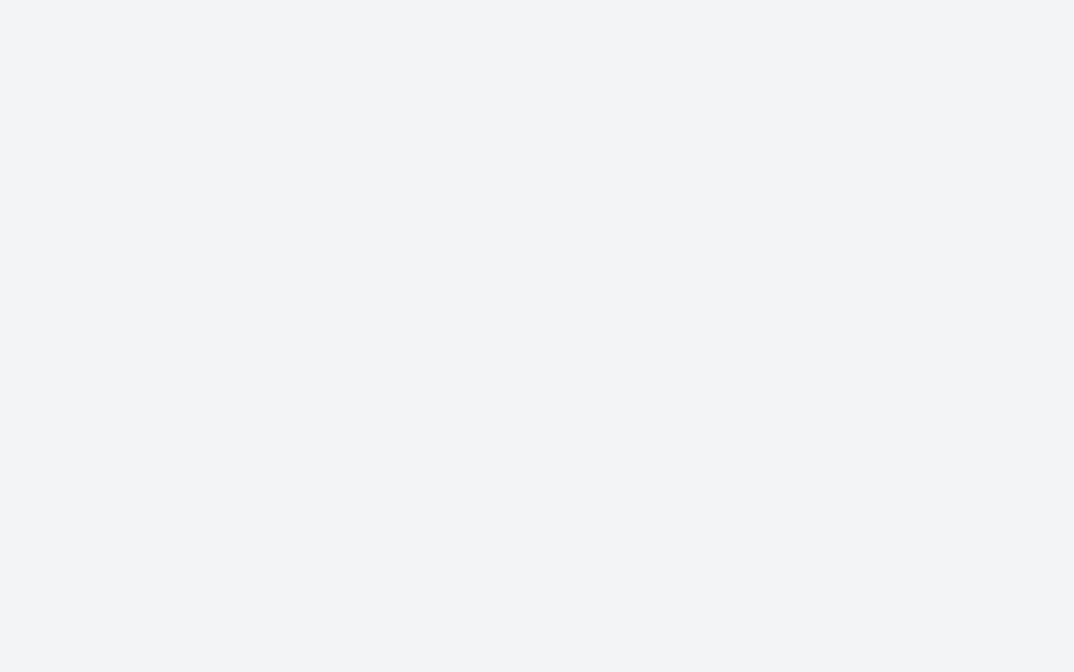
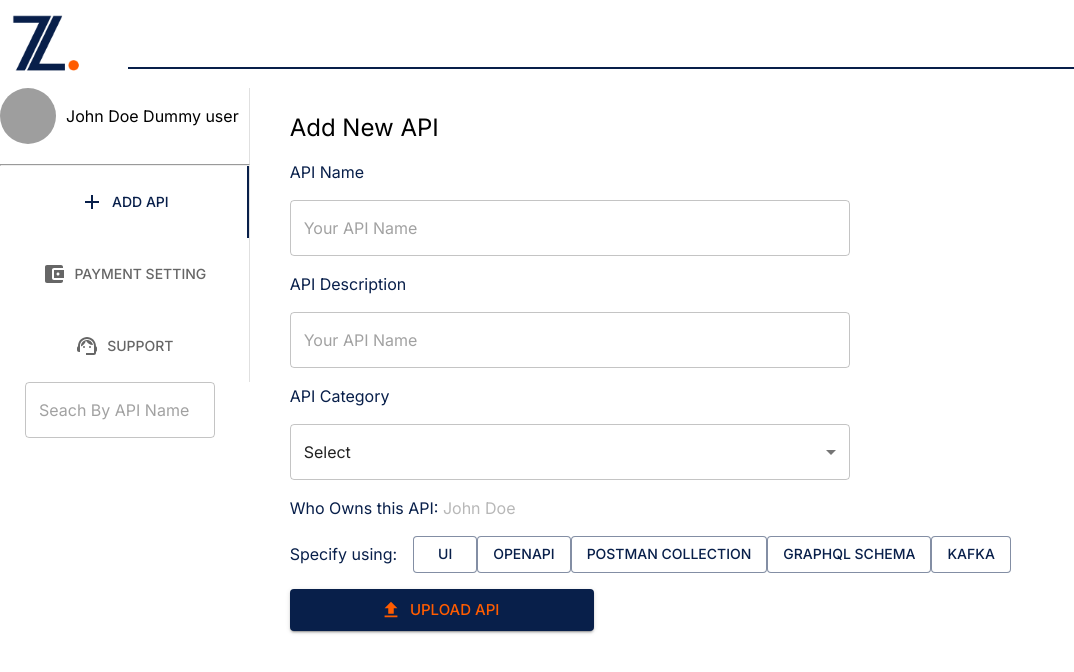
Before and after one commit to Zummit-Africa-Inc/Zapi-FE, a React (Vite) app: page /api in a window 1280 px wide. Before the commit this address had no page. Shown: the top 672 px of the page, without its empty margins (0-1074 px from the left). Built offline with nearby package versions, Linux system fonts and the light colour scheme; grey boxes are pictures that could not be loaded.

Commit message:
Add API form created, Sidebar created, requires modification

```diff
--- a/src/App.tsx
+++ b/src/App.tsx
@@ -2,7 +2,7 @@ import React from "react";
 import { Routes, Route } from "react-router-dom";
 import { ThemeProvider } from "@mui/material";
 
-import { Home, Login, Signup, UserProfile, ForgotPassword, Otp } from "./pages";
+import { Home, Login, Signup, UserProfile, ForgotPassword, Otp, APIPage } from "./pages";
 import { theme } from "./theme";
 
 const App:React.FC = () => {
@@ -18,6 +18,7 @@ const App:React.FC = () => {
 
           <Route path="/signup" element={<Signup />} />
           <Route path="/user/:id" element={<UserProfile />} />
+          <Route path="/api" element={<APIPage />} />
         </Routes>
       </div>
     </ThemeProvider>
--- /dev/null
+++ b/src/components/AddApi.tsx
@@ -0,0 +1,81 @@
+import React from 'react'
+import { makeStyles } from "@mui/styles";
+import FileUploadIcon from '@mui/icons-material/FileUpload';
+import { Stack, TextField, Select, MenuItem, InputLabel, Typography, Box, Button } from "@mui/material";
+
+const AddApi: React.FC = () => {
+  const classes = useStyles();
+  return (
+    <div className={classes.main}>
+      <form>
+        <Stack spacing={2} mx={2}>
+        <Typography variant="h5">Add New API</Typography>
+          <Typography className={classes.label}>API Name</Typography>
+          <TextField
+          required
+          id=""
+            placeholder="Your API Name"
+            className={classes.inputWidth}
+          />
+          <Typography className={classes.label}>API Description</Typography>
+          <TextField
+          required
+          id=""
+            placeholder="Your API Name"
+            className={classes.inputWidth}
+          />
+          <Typography className={classes.label}>API Category</Typography>
+      <Select
+				name="category"
+        defaultValue="category"
+        className={classes.inputWidth}
+        >
+          <MenuItem value="category" style={{ pointerEvents: "none" }}>
+												Select
+											</MenuItem>
+          <MenuItem value="business">Business</MenuItem>
+            <MenuItem value="travel">Travel</MenuItem>
+          </Select>
+          <Typography className={classes.label}>Who Owns this API: <span className={classes.grey}>John Doe</span></Typography>
+          <Stack direction="row" alignItems="center" spacing={2}>
+
+            <Typography className={classes.label}>Specify using:</Typography>
+                    <Box sx={{ display: 'flex', flexDirection: 'row' }}>
+                            <Button variant="outlined" className={classes.space}>UI</Button>
+                            <Button variant="outlined">OpenAPI</Button>
+                            <Button variant="outlined">Postman Collection</Button>
+                            <Button variant="outlined">GraphQL Schema</Button>
+                            <Button variant="outlined">Kafka</Button>
+                    </Box>
+          </Stack>
+          <Button variant="contained" size="large" startIcon={<FileUploadIcon />} className={classes.button}>
+  Upload API
+</Button>
+        </Stack>
+
+          </form>
+    </div>
+  )
+}
+const useStyles = makeStyles({
+  main: {
+    backgroundColor: "#fff",
+    height: "100%",
+  },
+  label: {
+    color: "#081F4A",
+  },
+  inputWidth: {
+    width: "70vh",
+  },
+  button: {
+    width: "38vh",
+  },
+  grey: {
+    color: "#B8B8B8",
+  },
+  space: {
+    marginRight: "10px"
+  }
+})
+export default AddApi
--- /dev/null
+++ b/src/components/ApiPageSidebar.tsx
@@ -0,0 +1,107 @@
+import React, { useState } from "react";
+import {Link} from 'react-router-dom'
+import { makeStyles } from "@mui/styles";
+import AddIcon from '@mui/icons-material/Add';
+import { Stack, Typography, Avatar, TextField, Tabs, Tab, Box } from "@mui/material";
+import AccountBalanceWalletIcon from '@mui/icons-material/AccountBalanceWallet';
+import SupportAgentIcon from '@mui/icons-material/SupportAgent';
+
+interface TabPanelProps {
+  children?: React.ReactNode;
+  index: number;
+  value: number;
+}
+type Props = {
+  addApi: string,
+};
+function TabPanel(props: TabPanelProps) {
+  const { children, value, index, ...other } = props;
+
+  return (
+    <div
+      role="tabpanel"
+      hidden={value !== index}
+      id={`vertical-tabpanel-${index}`}
+      aria-labelledby={`vertical-tab-${index}`}
+      {...other}
+    >
+      {value === index && (
+        <Box sx={{ p: 3 }}>
+          <Typography>{children}</Typography>
+        </Box>
+      )}
+    </div>
+  );
+}
+
+function a11yProps(index: number) {
+  return {
+    id: `vertical-tab-${index}`,
+    'aria-controls': `vertical-tabpanel-${index}`,
+  };
+}
+
+const APIPage: React.FC<Props> = ({addApi}) => {
+  const [value, setValue] = useState<number>(0);
+  const [query, setQuery] = useState<string>('')
+  const handleChange = (event: React.SyntheticEvent, newValue: number) => {
+    setValue(newValue);
+  };
+  const classes = useStyles();
+  return (
+    <div>
+      <Box
+        sx={{ flexGrow: 1, bgcolor: 'background.paper', display: 'flex', height: '100vh'}}
+      >
+        <div>
+          <Stack direction="row" sx={{ borderRight: 1, borderColor: 'divider', alignItems: 'center', paddingBottom: '20px' }}>
+            <Avatar
+              alt="Jemy Sharp"
+              src="/static/images/avatar/1.jpg"
+              sx={{ width: 56, height: 56 }}
+            />
+         <Typography sx={{ margin: '0px 10px'}}>John Doe Dummy user</Typography>
+       </Stack> <hr />
+      <Tabs
+        orientation="vertical"
+        variant="scrollable"
+        value={value}
+        onChange={handleChange}
+            aria-label="Vertical tabs example"
+            centered={true}
+        sx={{ borderRight: 1, borderColor: 'divider', display: 'flex'}}
+        >
+
+        <Tab label="Add API"{...a11yProps(0)} icon={<AddIcon />} iconPosition="start"  />
+            <Tab label="Payment Setting" {...a11yProps(1)} icon={<AccountBalanceWalletIcon />} iconPosition="start" />
+            <Tab label="Support" {...a11yProps(2)} icon={<SupportAgentIcon />} iconPosition="start" />
+          </Tabs>
+            <Stack direction='row' alignItems='center'>
+              <form>
+                <TextField type='text' id='text-with-icon-adornment' sx={{ width: '190px', marginLeft: '25px'}} value={query} onChange={(e) => setQuery(e.target.value)} placeholder='Seach By API Name' />
+              </form>
+            </Stack>
+          </div>
+          <TabPanel value={value} index={0}>
+        {addApi}
+      </TabPanel>
+      <TabPanel value={value} index={1}>
+        <Typography>payment</Typography>
+        </TabPanel>
+      <TabPanel value={value} index={2}>
+        <Typography>security</Typography>
+        </TabPanel>
+      </Box>
+    </div>
+  )
+}
+const useStyles = makeStyles({
+ shadow: {
+    boxShadow: '0 25px 50px -12px rgb(0 0 0 / 0.25)'
+  },
+  align: {
+    display: 'flex',
+    justifyContent: 'flex-start'
+  }
+})
+export default APIPage
--- a/src/pages/APIPage.tsx
+++ b/src/pages/APIPage.tsx
@@ -1,9 +1,16 @@
 import React from "react";
+import AddApi from "../components/AddApi";
+import ApiPageSidebar from "../components/ApiPageSidebar";
+import { Navbar } from "../components";
 
-const APIPage:React.FC = () => {
+const APIPage: React.FC = () => {
   return (
-    <div>APIPage</div>
+    <div>
+      <Navbar />
+      <ApiPageSidebar
+        addApi= {<AddApi />}
+      />
+    </div>
   )
 }
-
 export default APIPage
```
